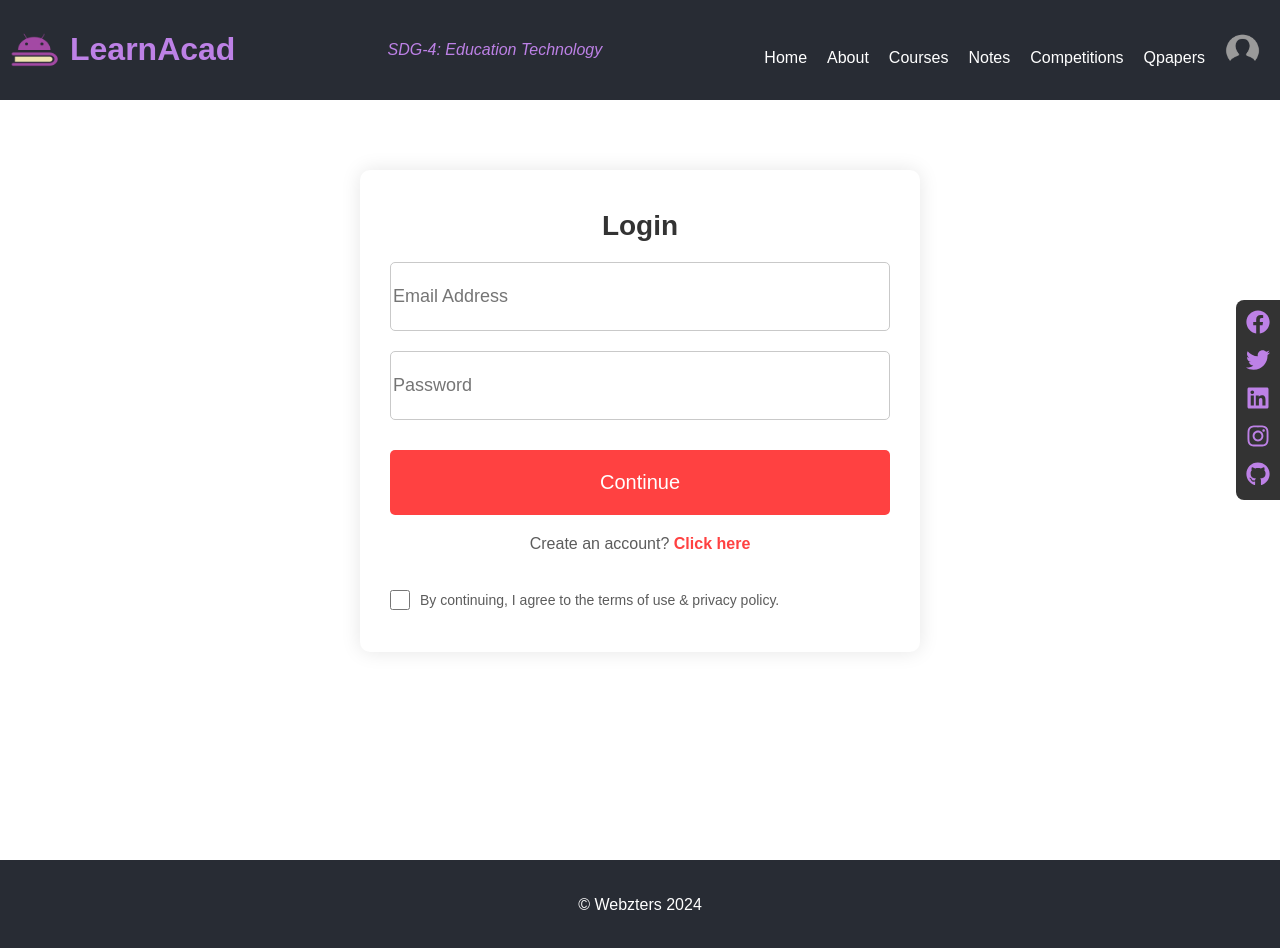
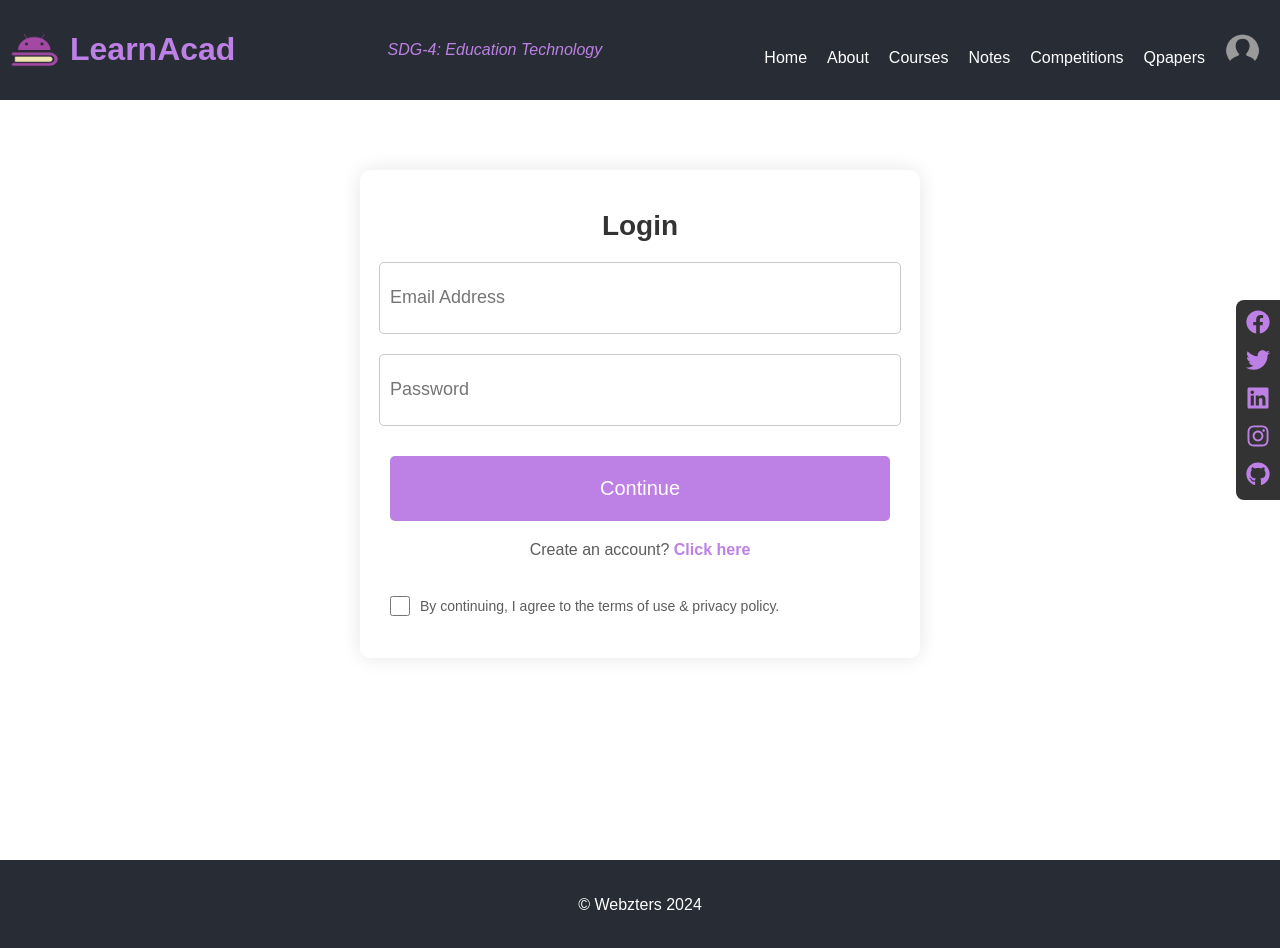
Before and after one commit to D-Vika-shan/Learnacad, a React (Create React App) app: page /login in a window 1280 px wide. Built offline with nearby package versions, Linux system fonts and the light colour scheme.

Commit message:
update css

```diff
--- a/src/Login.css
+++ b/src/Login.css
@@ -1,6 +1,5 @@
 .loginsignup {
   align-items: center;
-
   height: 80vh;
   background: #ffffff;
   padding-top: 100px;
@@ -24,15 +23,18 @@
 }
 
 .loginsignup-fields {
+  align-items: center;
   display: flex;
   flex-direction: column;
   gap: 29px;
   margin-top: 30px;
+  width: 100%;
 }
 
 .loginsignup-fields input {
-
+  width: 100%; /* Make sure all input fields have the same width */
   align-items: center;
+  padding: 10px;
   border: 1px solid #c9c9c9;
   outline: none;
   color: #5c5c5c;
@@ -44,7 +46,7 @@
   width: 100%;
   height: 72px;
   color: white;
-    background: #ff4141;
+  background: #bd81e6;
   margin-top: 30px;
   border: none;
   font-size: 24px;
@@ -55,7 +57,7 @@
 }
 
 .loginsignup-container button:hover {
-    background: #e60000;
+  background: #e6c4fd;
 }
 
 .loginsignup-login {
@@ -64,10 +66,11 @@
   font-size: 18px;
   font-weight: 500;
   text-align: center;
+
 }
 
 .loginsignup-login span {
-    color: #ff4141;
+  color: #bd81e6;
   font-weight: 600;
   cursor: pointer;
 }
@@ -106,7 +109,7 @@
     margin-top: 20px;
   }
   .loginsignup-fields input {
-      height: 65px;
+    height: 50px;
   }
   .loginsignup-container button {
     height: 65px;
```
Lines whose indentation alone changed are shown as unchanged.
